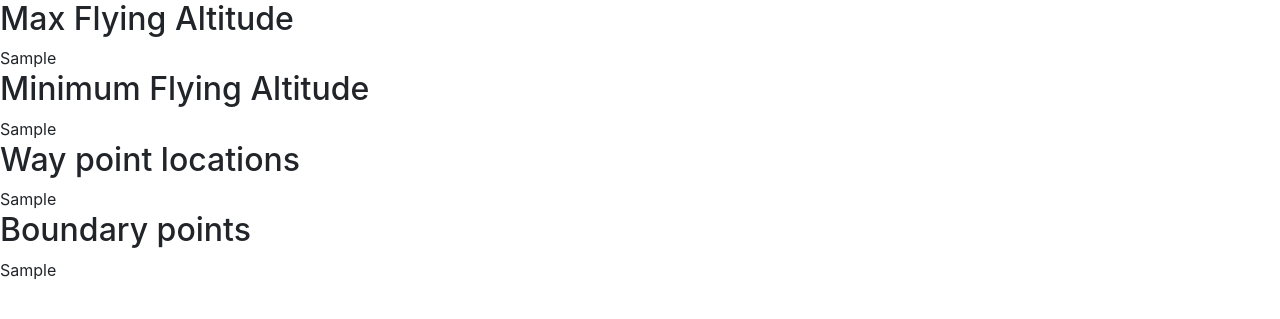
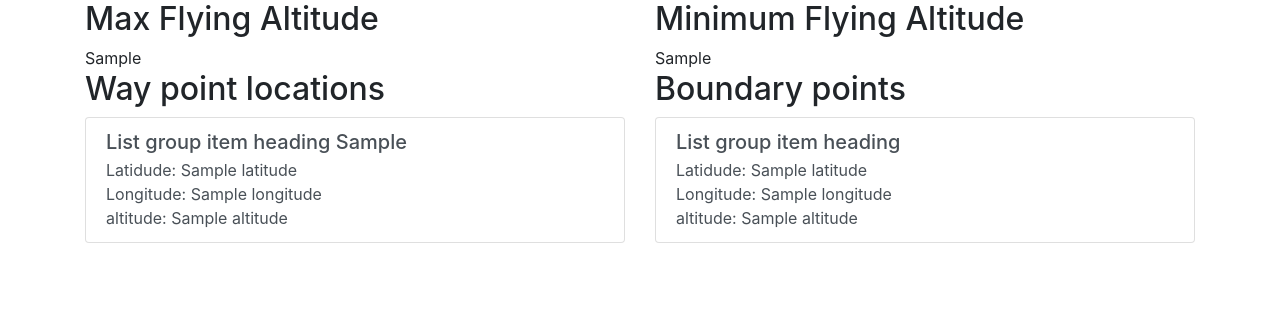
Before and after one commit to munikeraragon/AUVSI_System, a Django app: template AUVSI_System/controlcenter/templates/controlcenter/get_mission.html in a window 1280 px wide. Shown: the top 319 px of the page. Run offline with Django 3.2, Linux system fonts and the light colour scheme; the template is opened without the code that fills it: most values are stand-ins (such as "Sample title", 1, 10 or a date in 2020); some libraries are stand-ins or nearby versions.

Commit message:
Developing getMission interface

```diff
--- a/AUVSI_System/controlcenter/templates/controlcenter/get_mission.html
+++ b/AUVSI_System/controlcenter/templates/controlcenter/get_mission.html
@@ -13,21 +13,54 @@
     <title> Mission </title>
   </head>
   <body>
+      <div class="container">
+          <div class="row">
+            <div class="col-sm">
                 <h2> Max Flying Altitude</h2>
                 {{ file.altitudeMax}}
+            </div>
+            <div class="col-sm">
                 <h2> Minimum Flying Altitude</h2>
                 {{ file.altitudeMin}}
 
+            </div>
+          </div>
+        </div>
+        <div class="container">
+            <div class="row">
+              <div class="col-sm">
                   <h2>Way point locations</h2>
-    {% for i in file.wayPointsList %}
-    {{ i }}
+                  {% for waypoint in file.wayPointsList %}
+                  <div class="list-group">
+                      <a href="#" class="list-group-item list-group-item-action">
+                        <div class="d-flex w-100 justify-content-between">
+                          <h5 class="mb-1">List group item heading {{ x }} </h5>
+                        </div>
+                        Latidude: {{ waypoint.latitude }}<br>
+                        Longitude: {{ waypoint.longitude}}<br>
+                        altitude: {{ waypoint.altitude }}<br>
+                      </a>
+                    </div>
+                    {% endfor %}
+              </div>
+              <div class="col-sm">
+                  <h2> Boundary points</h2>
+                  {% for boundarypoint in file.boundaryPointsList %}
+                  <div class="list-group">
+                      <a href="#" class="list-group-item list-group-item-action">
+                        <div class="d-flex w-100 justify-content-between">
+                          <h5 class="mb-1">List group item heading</h5>
+                        </div>
+                        Latidude: {{ boundarypoint.latitude }}<br>
+                        Longitude: {{ boundarypoint.longitude}}<br>
+                        altitude: {{ boundarypoint.altitude }}<br>
+                      </a>
+                    </div>
                     {% endfor %}
 
-    <h2>Boundary points</h2>
-    {% for i in file.boundaryPointsList %}
-    {{ i }}
-    {% endfor %}
-
+              </div>
+            </div>
+          </div>
     <!-- Optional JavaScript -->
     <!-- jQuery first, then Popper.js, then Bootstrap JS -->
     <script src="https://code.jquery.com/jquery-3.3.1.slim.min.js" integrity="sha384-q8i/X+965DzO0rT7abK41JStQIAqVgRVzpbzo5smXKp4YfRvH+8abtTE1Pi6jizo" crossorigin="anonymous"></script>
```
Lines whose indentation alone changed are shown as unchanged.
